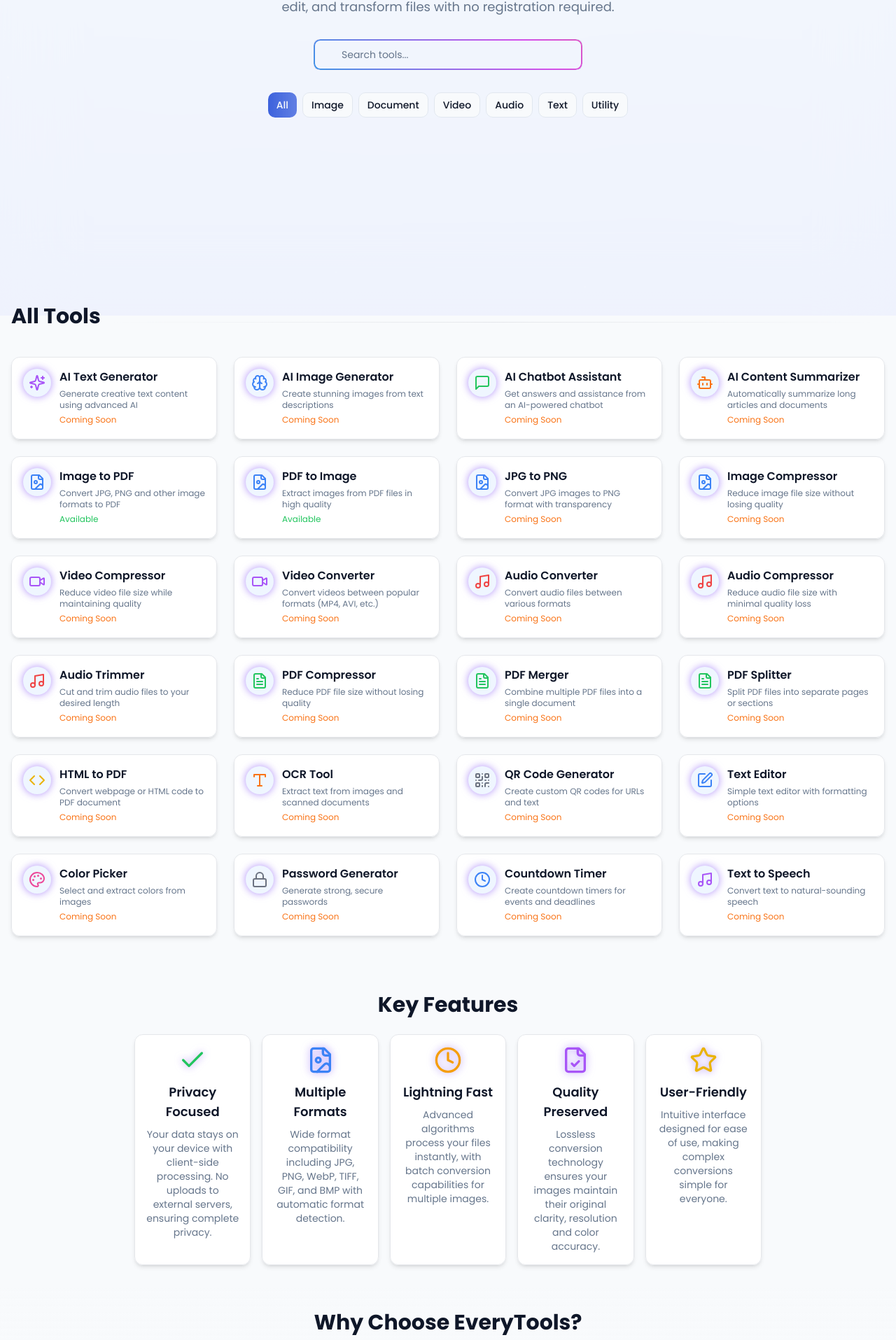
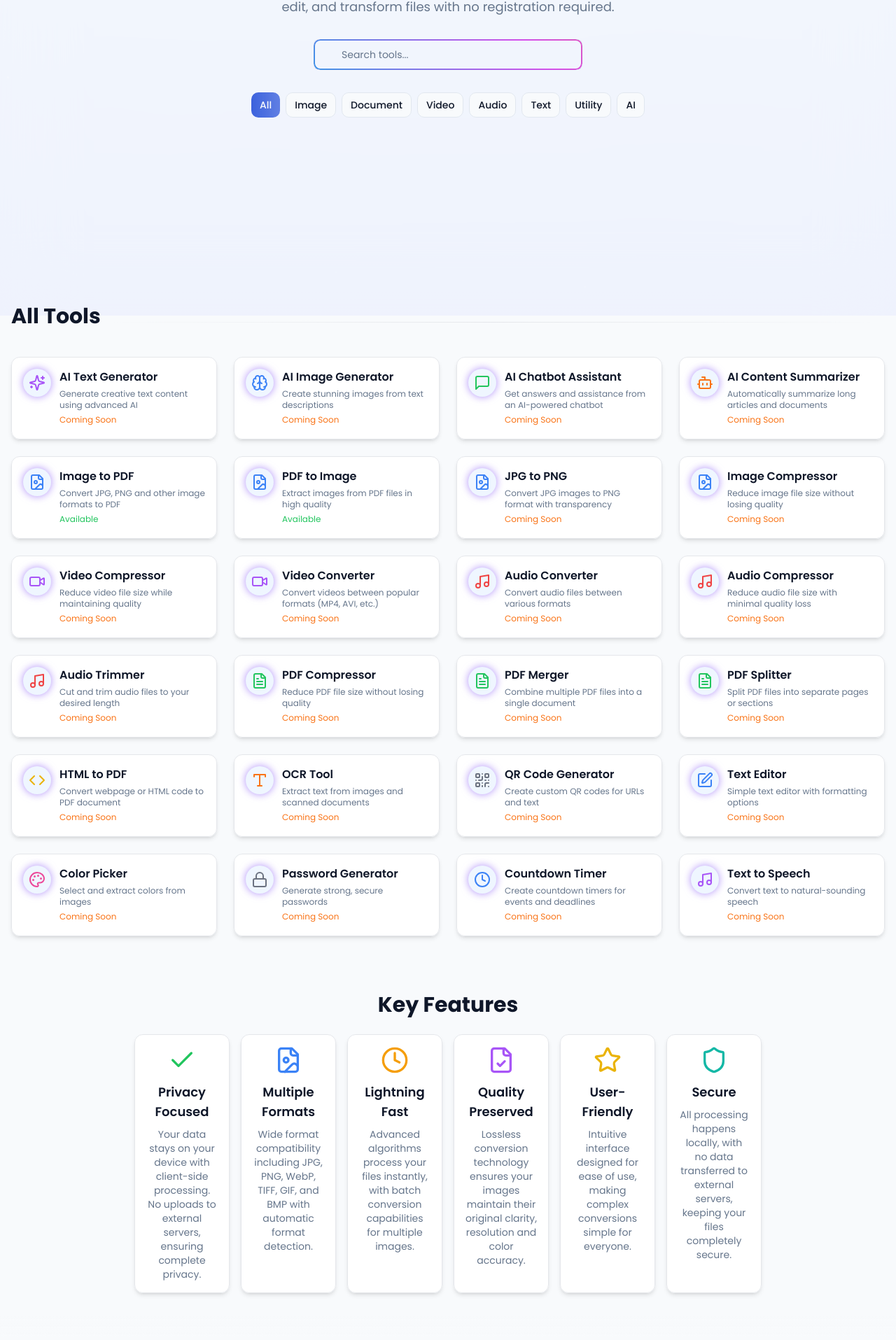
Before and after one commit to enzoceon/mytoolbox, a React (Vite) app: page / in a window 1280 px wide. Shown: the part 349-2264 px from the top of the page at 70% size. Built offline with nearby package versions, Linux system fonts and the light colour scheme.

Commit message:
Add AI tool category
Implement AI tool category and filter tools accordingly.

```diff
--- a/src/components/sections/FeaturesSection.tsx
+++ b/src/components/sections/FeaturesSection.tsx
@@ -1,6 +1,6 @@
 
 import React, { useEffect, useRef } from 'react';
-import { Check, FileImage, Clock, FileCheck, Star } from 'lucide-react';
+import { Check, FileImage, Clock, FileCheck, Star, Shield } from 'lucide-react';
 
 const FeaturesSection: React.FC = () => {
   const sectionRef = useRef<HTMLDivElement>(null);
@@ -39,9 +39,9 @@ const FeaturesSection: React.FC = () => {
       <div className="max-w-4xl mx-auto">
         <h2 className="text-2xl md:text-3xl font-bold mb-6 text-center">Key Features</h2>
 
-        <div className="grid grid-cols-1 sm:grid-cols-2 md:grid-cols-5 gap-4 mt-6">
+        <div className="grid grid-cols-1 sm:grid-cols-2 md:grid-cols-6 gap-4 mt-6">
           <div className="glass-card p-4 rounded-xl flex flex-col items-center text-center feature-card opacity-0">
-            <Check className="h-10 w-10 text-green-500 mb-3 pulse-icon" />
+            <Check className="h-10 w-10 text-green-500 mb-3" />
             <h3 className="text-lg font-semibold mb-2">Privacy Focused</h3>
             <p className="text-sm text-muted-foreground">
               Your data stays on your device with client-side processing. No uploads to external servers, ensuring complete privacy.
@@ -49,7 +49,7 @@ const FeaturesSection: React.FC = () => {
           </div>
 
           <div className="glass-card p-4 rounded-xl flex flex-col items-center text-center feature-card opacity-0">
-            <FileImage className="h-10 w-10 text-blue-500 mb-3 pulse-icon" />
+            <FileImage className="h-10 w-10 text-blue-500 mb-3" />
             <h3 className="text-lg font-semibold mb-2">Multiple Formats</h3>
             <p className="text-sm text-muted-foreground">
               Wide format compatibility including JPG, PNG, WebP, TIFF, GIF, and BMP with automatic format detection.
@@ -57,7 +57,7 @@ const FeaturesSection: React.FC = () => {
           </div>
 
           <div className="glass-card p-4 rounded-xl flex flex-col items-center text-center feature-card opacity-0">
-            <Clock className="h-10 w-10 text-amber-500 mb-3 pulse-icon" />
+            <Clock className="h-10 w-10 text-amber-500 mb-3" />
             <h3 className="text-lg font-semibold mb-2">Lightning Fast</h3>
             <p className="text-sm text-muted-foreground">
               Advanced algorithms process your files instantly, with batch conversion capabilities for multiple images.
@@ -65,7 +65,7 @@ const FeaturesSection: React.FC = () => {
           </div>
 
           <div className="glass-card p-4 rounded-xl flex flex-col items-center text-center feature-card opacity-0">
-            <FileCheck className="h-10 w-10 text-purple-500 mb-3 pulse-icon" />
+            <FileCheck className="h-10 w-10 text-purple-500 mb-3" />
             <h3 className="text-lg font-semibold mb-2">Quality Preserved</h3>
             <p className="text-sm text-muted-foreground">
               Lossless conversion technology ensures your images maintain their original clarity, resolution and color accuracy.
@@ -73,10 +73,18 @@ const FeaturesSection: React.FC = () => {
           </div>
 
           <div className="glass-card p-4 rounded-xl flex flex-col items-center text-center feature-card opacity-0">
-            <Star className="h-10 w-10 text-yellow-500 mb-3 pulse-icon" />
+            <Star className="h-10 w-10 text-yellow-500 mb-3" />
             <h3 className="text-lg font-semibold mb-2">User-Friendly</h3>
             <p className="text-sm text-muted-foreground">
               Intuitive interface designed for ease of use, making complex conversions simple for everyone.
+            </p>
+          </div>
+
+          <div className="glass-card p-4 rounded-xl flex flex-col items-center text-center feature-card opacity-0">
+            <Shield className="h-10 w-10 text-teal-500 mb-3" />
+            <h3 className="text-lg font-semibold mb-2">Secure</h3>
+            <p className="text-sm text-muted-foreground">
+              All processing happens locally, with no data transferred to external servers, keeping your files completely secure.
             </p>
           </div>
         </div>
--- a/src/components/sections/HeroSection.tsx
+++ b/src/components/sections/HeroSection.tsx
@@ -30,7 +30,7 @@ const HeroSection = () => {
   };
 
   // Define tool categories
-  const categories: ToolCategory[] = ['All', 'Image', 'Document', 'Video', 'Audio', 'Text', 'Utility'];
+  const categories: ToolCategory[] = ['All', 'Image', 'Document', 'Video', 'Audio', 'Text', 'Utility', 'AI'];
 
   const navigateToAITools = () => {
     navigate('/tools?category=AI');
--- a/src/pages/AllTools.tsx
+++ b/src/pages/AllTools.tsx
@@ -27,7 +27,8 @@ type ToolCategory =
   | 'Video'
   | 'Audio'
   | 'Text'
-  | 'Utility';
+  | 'Utility'
+  | 'AI';
 
 interface Tool {
   id: string;
@@ -97,7 +98,7 @@ const AllTools = () => {
       description: 'Generate creative text content using advanced AI',
       icon: <Sparkles className="h-6 w-6 text-purple-500" />,
       path: '/tools',
-      category: 'Text',
+      category: 'AI',
       popular: true,
     },
     {
@@ -106,7 +107,7 @@ const AllTools = () => {
       description: 'Create stunning images from text descriptions',
       icon: <Brain className="h-6 w-6 text-blue-500" />,
       path: '/tools',
-      category: 'Image',
+      category: 'AI',
       popular: true,
     },
     {
@@ -115,7 +116,7 @@ const AllTools = () => {
       description: 'Get answers and assistance from an AI-powered chatbot',
       icon: <MessageSquare className="h-6 w-6 text-green-500" />,
       path: '/tools',
-      category: 'Utility',
+      category: 'AI',
       popular: true,
     },
     {
@@ -124,7 +125,7 @@ const AllTools = () => {
       description: 'Automatically summarize long articles and documents',
       icon: <Bot className="h-6 w-6 text-orange-500" />,
       path: '/tools',
-      category: 'Text',
+      category: 'AI',
     },
     {
       id: 'image-to-pdf',
@@ -303,7 +304,7 @@ const AllTools = () => {
     return matchesSearch && matchesCategory;
   });
 
-  const categories: ToolCategory[] = ['All', 'Image', 'Document', 'Video', 'Audio', 'Text', 'Utility'];
+  const categories: ToolCategory[] = ['All', 'Image', 'Document', 'Video', 'Audio', 'Text', 'Utility', 'AI'];
 
   return (
     <div className="min-h-screen flex flex-col">
```
